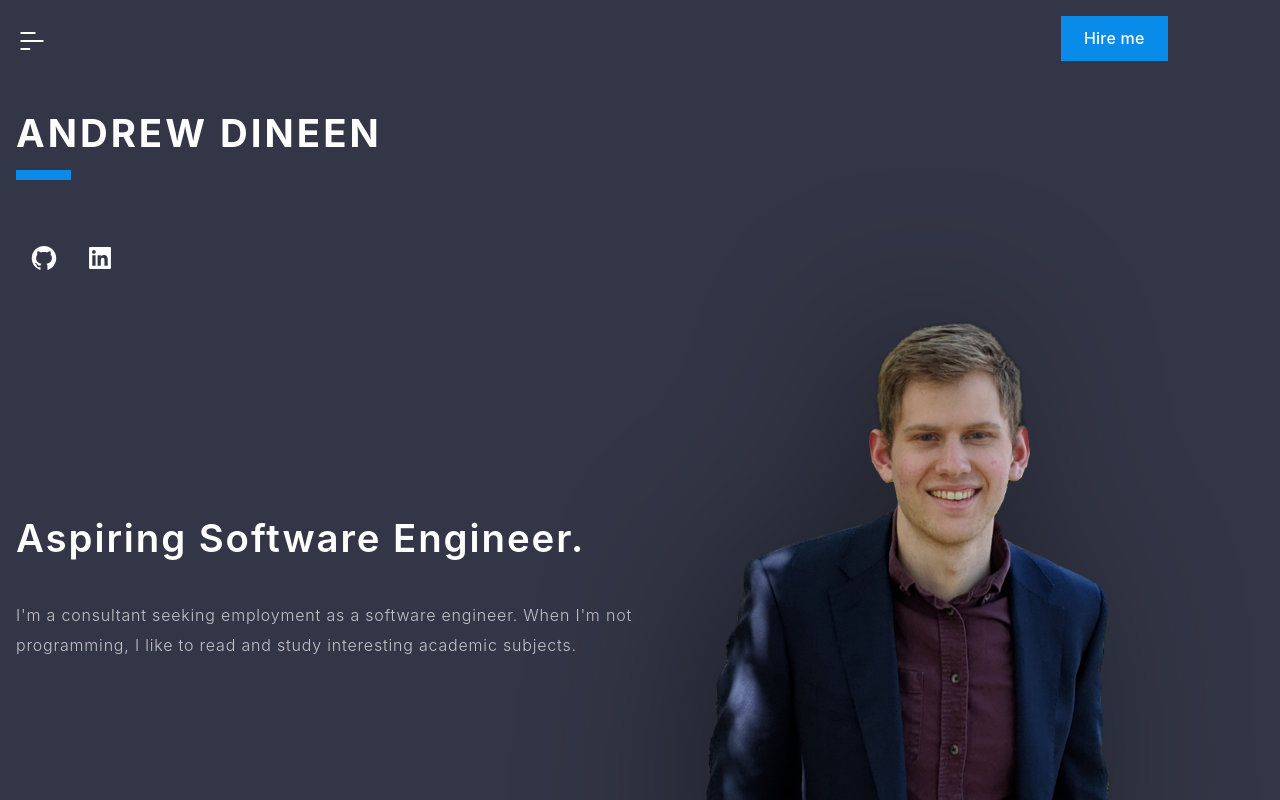
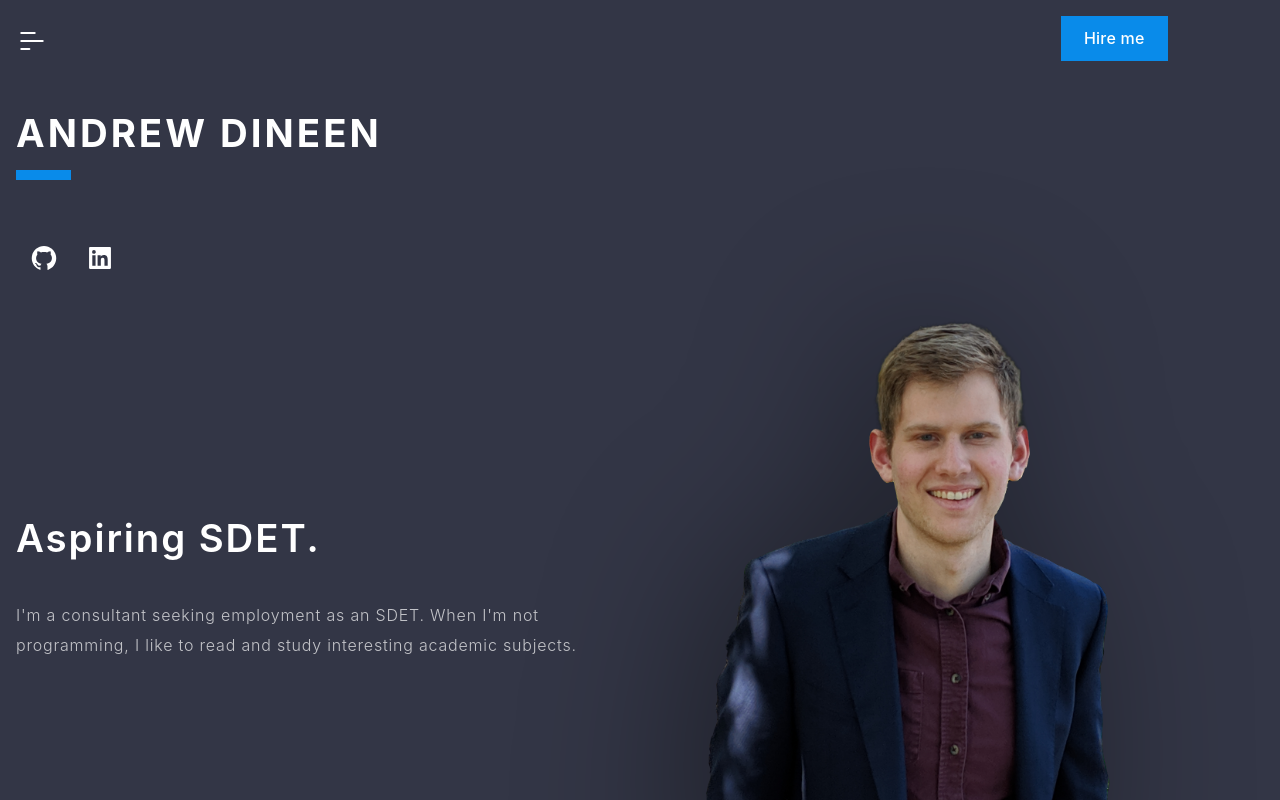
Before and after one commit to AndrewDineen/portfolio, a React (Create React App) app: page / in a window 1280 px wide. Shown: the top 800 px of the page. Built offline with nearby package versions, Linux system fonts and the light colour scheme.

Commit message:
Updated objective statement

```diff
--- a/src/components/heading/Section.js
+++ b/src/components/heading/Section.js
@@ -7,8 +7,8 @@ import Social from './Social';
 const Section = () => {
 	const Intro = {
 		subTitle: "/ This is me",
-		title: "Aspiring Software Engineer.",
-		paragraph: "I'm a consultant seeking employment as a software engineer. When I'm not programming, I like to read and study interesting academic subjects.",
+		title: "Aspiring SDET.",
+		paragraph: "I'm a consultant seeking employment as an SDET. When I'm not programming, I like to read and study interesting academic subjects.",
 		link: "My story"
 	}
 	return (<div className="primary-background heading-section">
```
